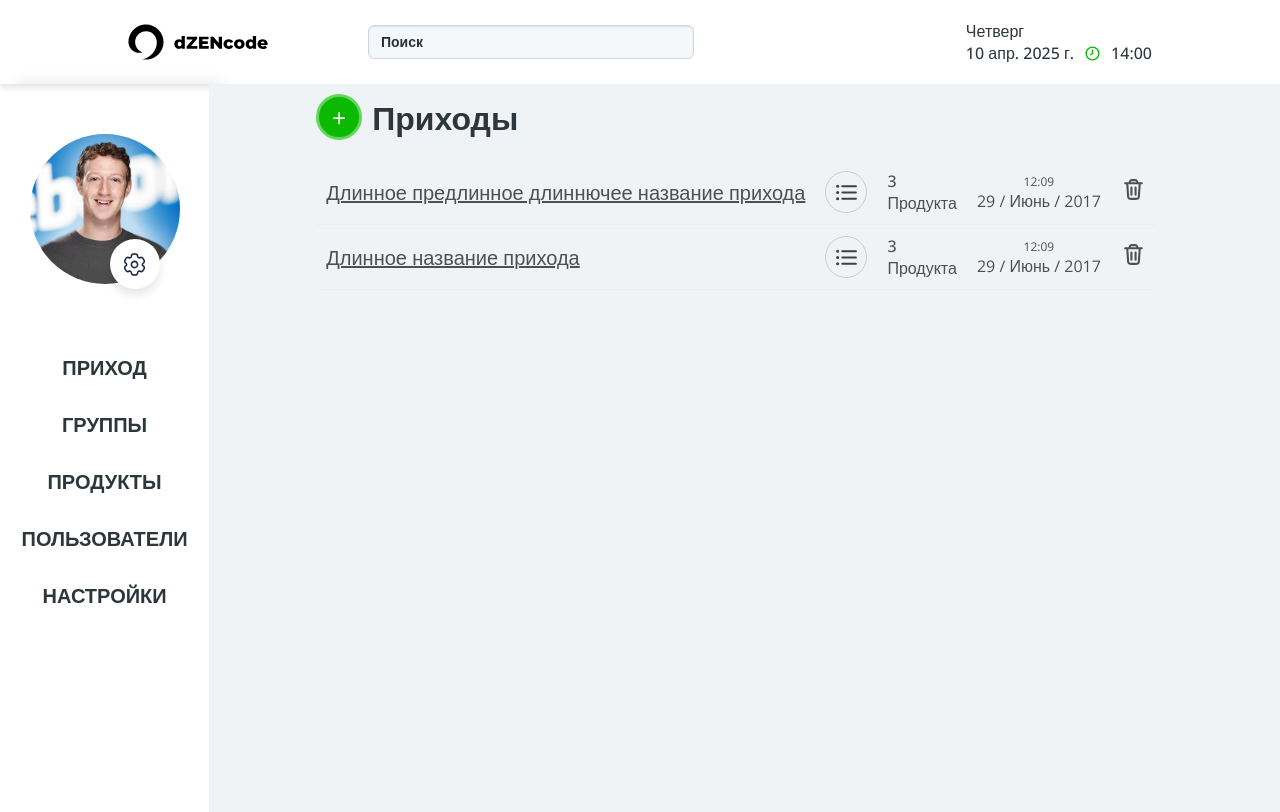
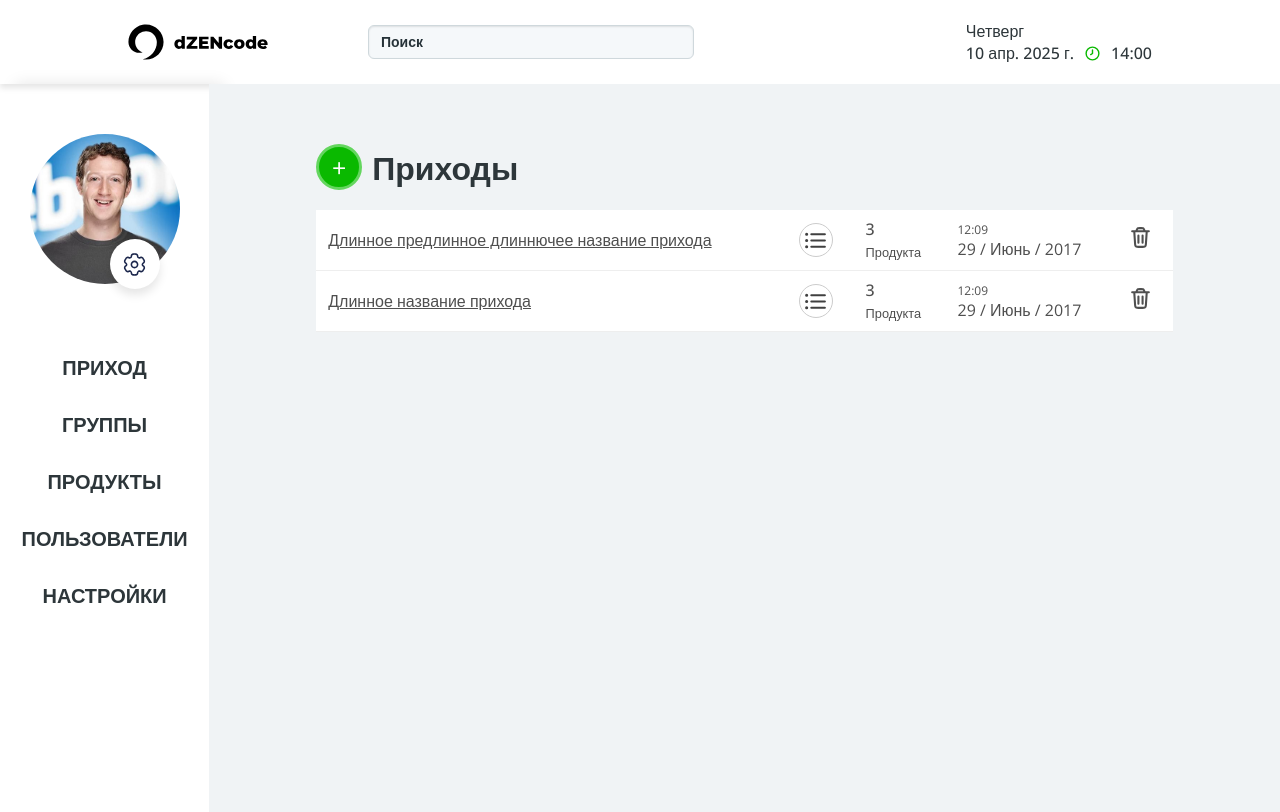
Before and after one commit to jalisco2213/orders-products, a Vue app: page / in a window 1280 px wide. Built offline with nearby package versions, Linux system fonts and the light colour scheme.

Commit message:
update order detail

```diff
--- /dev/null
+++ b/src/assets/animation.scss
@@ -0,0 +1,47 @@
+.animation-modal {
+  -webkit-animation-name: fadeInUp;
+  animation-name: fadeInUp;
+  -webkit-animation-duration: .5s;
+  animation-duration: .5s;
+  -webkit-animation-fill-mode: both;
+  animation-fill-mode: both;
+
+  @-webkit-keyframes fadeInUp {
+    0% {
+      opacity: 0;
+      -webkit-transform: translate3d(0, 100%, 0);
+      transform: translate3d(0, 100%, 0);
+    }
+    100% {
+      opacity: 1;
+      -webkit-transform: none;
+      transform: none;
+    }
+  }
+  @keyframes fadeInUp {
+    0% {
+      opacity: 0;
+      -webkit-transform: translate3d(0, 100%, 0);
+      transform: translate3d(0, 100%, 0);
+    }
+    100% {
+      opacity: 1;
+      -webkit-transform: none;
+      transform: none;
+    }
+  }
+}
+
+.slide-fade-enter-active {
+  transition: all 0.2s ease-out;
+}
+
+.slide-fade-leave-active {
+  transition: all 0.2s ease-in;
+}
+
+.slide-fade-enter-from,
+.slide-fade-leave-to {
+  opacity: 0;
+  transform: translateX(20px);
+}
--- a/src/assets/common.scss
+++ b/src/assets/common.scss
@@ -1,3 +1,4 @@
+@use './animation';
 @import url('https://fonts.googleapis.com/css2?family=Open+Sans:ital,wght@0,300..800;1,300..800&display=swap');
 
 * {
@@ -47,6 +48,7 @@ a {
 }
 
 main {
+  padding-top: 50px;
   background: #f0f3f5;
   width: 100%;
   opacity: 0;
@@ -56,6 +58,12 @@ main {
 @keyframes fadeIn {
   from { opacity: 0; }
   to { opacity: 1; }
+}
+
+.line {
+  height: 1px;
+  background-color: #e8e8e8;
+  margin: 16px 0;
 }
 
 .router-view-enter-active,
--- a/src/components/Orders/OrderDetail.vue
+++ b/src/components/Orders/OrderDetail.vue
@@ -1,31 +1,32 @@
 <script setup>
-defineProps(['order']);
-const emit = defineEmits(['close', 'delete-order']);
+import Trash from "@/components/svg/Trash.vue";
+import DeletePopup from "@/components/Orders/DeletePopup.vue";
+import {ref} from 'vue';
 
-const formatDate = (dateString) => {
-  const date = new Date(dateString);
-  return date.toLocaleDateString('ru-RU', {
-    year: 'numeric',
-    month: 'long',
-    day: 'numeric',
-    hour: '2-digit',
-    minute: '2-digit'
-  });
+const props = defineProps(['order']);
+const emit = defineEmits(['close', 'delete-product']);
+
+const localProducts = ref([...props.order.products]);
+const showDeletePopup = ref(false);
+const productToDelete = ref(null);
+
+const confirmDeleteProduct = (product) => {
+  productToDelete.value = product;
+  showDeletePopup.value = true;
 };
 
-const formatDateAlt = (dateString) => {
-  const date = new Date(dateString);
-  const day = date.getDate().toString().padStart(2, '0');
-  const month = (date.getMonth() + 1).toString().padStart(2, '0');
-  const year = date.getFullYear();
-  return `${day}.${month}.${year}`;
+const cancelDelete = () => {
+  showDeletePopup.value = false;
+  productToDelete.value = null;
 };
 
-const calculateTotal = (products, currency) => {
-  return products.reduce((sum, product) => {
-    const price = product.price.find(p => p.symbol === currency);
-    return sum + (price ? price.value : 0);
-  }, 0);
+const confirmDelete = () => {
+  if (productToDelete.value) {
+    localProducts.value = localProducts.value.filter(product => product.id !== productToDelete.value.id);
+    emit('delete-product', productToDelete.value.id);
+    showDeletePopup.value = false;
+    productToDelete.value = null;
+  }
 };
 </script>
 
@@ -35,39 +36,54 @@ const calculateTotal = (products, currency) => {
 
     <h2>{{ order.name }}</h2>
 
-    <div class="order-info">
-      <div class="info-row">
-        <span class="label">Количество продуктов:</span>
-        <span>{{ order.products.length }}</span>
-      </div>
+    <div class="line"></div>
 
-      <div class="info-row">
-        <span class="label">Дата создания:</span>
-        <span>{{ formatDate(order.date) }}</span>
-      </div>
+    <div class="products-list">
+      <div v-for="product in localProducts" :key="product.id" class="product-item">
+        <div style="display: flex; align-items: center; gap: 10px; justify-content: space-between">
+          <div class="product-img">
+            <img style="width: 50px" src="/monitor.png" alt="">
+          </div>
 
-      <div class="info-row">
-        <span class="label">Дата создания (альтернативный формат):</span>
-        <span>{{ formatDateAlt(order.date) }}</span>
-      </div>
+          <div class="product-info">
+            <div class="product-title">{{ product.title }}</div>
+            <div class="product-serial">Серийный номер: {{ product.serialNumber }}</div>
+            <div class="product-price">
+              Цена:
+              <span v-for="(price, index) in product.price" :key="index">
+                {{ price.value }}{{ price.symbol }}
+                <span v-if="index < product.price.length - 1"> / </span>
+              </span>
+            </div>
+            <div class="product-guarantee">
+              Гарантия: {{ product.guarantee.start }} - {{ product.guarantee.end }}
+            </div>
+          </div>
 
-      <div class="info-row">
-        <span class="label">Сумма прихода:</span>
-        <span>{{ calculateTotal(order.products, 'USD') }} USD /
-          {{ calculateTotal(order.products, 'UAH') }} UAH</span>
+          <div class="product-remove" @click="confirmDeleteProduct(product)">
+            <Trash/>
+          </div>
+        </div>
       </div>
     </div>
 
-    <button class="delete-btn" @click="$emit('delete-order')">Удалить приход</button>
+    <DeletePopup
+        v-if="showDeletePopup"
+        :itemName="productToDelete?.title"
+        :itemImage="'/monitor.png'"
+        :itemSerial="productToDelete?.serialNumber"
+        @cancel="cancelDelete"
+        @confirm="confirmDelete"
+    />
   </div>
 </template>
 
 <style scoped>
 .order-details {
-  flex: 1;
+  width: 100%;
+  background: #fff;
   padding: 20px;
   position: relative;
-  overflow-y: auto;
 }
 
 .close-btn {
@@ -85,32 +101,34 @@ const calculateTotal = (products, currency) => {
   color: #333;
 }
 
-.order-info {
+.products-list {
   margin-top: 20px;
 }
 
-.info-row {
+.product-item {
+  padding: 15px;
+  border: 1px solid #eee;
+  border-radius: 5px;
   margin-bottom: 10px;
-  display: flex;
 }
 
-.label {
+.product-title {
   font-weight: bold;
-  margin-right: 10px;
-  min-width: 250px;
+  margin-bottom: 5px;
 }
 
-.delete-btn {
-  margin-top: 20px;
-  padding: 8px 16px;
-  background-color: #ff4444;
-  color: white;
-  border: none;
-  border-radius: 4px;
-  cursor: pointer;
+.product-serial, .product-price, .product-guarantee {
+  margin-bottom: 3px;
+  font-size: 0.9em;
+  color: #555;
 }
 
-.delete-btn:hover {
-  background-color: #cc0000;
+.product-remove {
+  cursor: pointer;
+  padding: 5px;
+}
+
+.product-remove:hover {
+  opacity: 0.7;
 }
 </style>
--- a/src/components/Orders/OrderList.vue
+++ b/src/components/Orders/OrderList.vue
@@ -1,6 +1,7 @@
 <script setup>
 import List from "@/components/svg/List.vue";
 import Trash from "@/components/svg/Trash.vue";
+import ArrowRight from "@/components/svg/ArrowRight.vue";
 
 const {orders, selectedOrder, isDetailsOpen} = defineProps({
   orders: {
@@ -49,30 +50,31 @@ function handleDelete(order, event) {
           :key="order.id"
           :class="{ 'active': selectedOrder?.id === order.id }"
       >
-        <td v-if="!isDetailsOpen">
+        <td v-if="!isDetailsOpen" class="name-cell">
           <div class="name">{{ order.name }}</div>
         </td>
 
-        <td>
-          <div @click="emit('select-order', order)" class="list">
+        <td @click="emit('select-order', order)" class="list-cell">
+          <div class="list">
             <List/>
           </div>
         </td>
 
-        <td class="product">
-          <p>
+        <td class="product-cell">
+          <p class="product-count">
             {{ order.products.length }}
           </p>
-          <span>Продукта</span>
+          <span class="product-label">Продукта</span>
         </td>
 
-        <td style="text-align: center">
-          <div class="date">{{ formatTime(order.date) }}</div>
-          <div>{{ formatDate(order.date) }}</div>
+        <td class="date-cell">
+          <div class="time">{{ formatTime(order.date) }}</div>
+          <div class="date">{{ formatDate(order.date) }}</div>
+          <ArrowRight class="arrow-right" v-if="selectedOrder?.id === order.id"/>
         </td>
 
-        <td v-if="!isDetailsOpen">
-          <Trash @click.stop="handleDelete(order, $event)" style="cursor: pointer"/>
+        <td v-if="!isDetailsOpen" class="action-cell">
+          <Trash style="cursor: pointer"/>
         </td>
       </tr>
       </tbody>
@@ -86,38 +88,68 @@ function handleDelete(order, event) {
   border-collapse: collapse;
 }
 
+.orders-list {
+  width: 100%;
+  max-width: 100%;
+  overflow-x: auto;
+}
+
 .orders-table {
   cursor: default;
   color: #4f4f4f;
+  min-width: 300px;
+  width: 100%;
 
   td {
-    padding: 10px;
+    background: #fff;
+    padding: 8px 12px;
+    position: relative;
+  }
+
+  .time {
+    font-size: 12px;
+    font-weight: 100;
+    white-space: nowrap;
   }
 
   .date {
-    font-size: 12px;
-    font-weight: 100;
+    white-space: nowrap;
   }
 
   .list {
     display: flex;
     align-items: center;
     justify-content: center;
-    width: 40px;
-    height: 40px;
+    width: 32px;
+    height: 32px;
     border-radius: 50%;
     border: 1px solid #ccc;
+    position: relative;
     cursor: pointer;
+    transition: .5s ease-in-out;
+
+    &:hover {
+      background: #ddd;
+      transition: .5s ease-in-out;
+    }
   }
 
-  .product {
-    p {
-      font-weight: 500;
-    }
+  .arrow-right {
+    position: absolute;
+    right: 10px;
+    top: 50%;
+    transform: translateY(-50%);
+    color: #4f4f4f;
+  }
 
-    span {
-      font-weight: 100;
-    }
+  .product-count {
+    font-weight: 500;
+    margin: 0;
+  }
+
+  .product-label {
+    font-weight: 100;
+    font-size: 0.8em;
   }
 
   tr {
@@ -135,7 +167,66 @@ function handleDelete(order, event) {
 
   .name {
     text-decoration: underline;
-    font-size: 20px;
+    font-size: 16px;
+    white-space: nowrap;
+    overflow: auto;
+    text-overflow: ellipsis;
+  }
+}
+
+@media (max-width: 768px) {
+  .orders-table {
+    td {
+      padding: 6px 8px;
+    }
+
+    .name {
+      font-size: 14px;
+      max-width: 100px;
+    }
+
+    .list {
+      width: 28px;
+      height: 28px;
+    }
+
+    .product-count {
+      font-size: 14px;
+    }
+
+    .product-label {
+      font-size: 0.7em;
+    }
+
+    .time, .date {
+      font-size: 11px;
+    }
+  }
+}
+
+@media (max-width: 480px) {
+  .orders-table {
+    td {
+      padding: 4px 6px;
+    }
+
+    .name {
+      font-size: 12px;
+      max-width: 80px;
+    }
+
+    .list {
+      width: 24px;
+      height: 24px;
+    }
+
+    .product-cell {
+      display: none; /* Скрываем количество продуктов на очень маленьких экранах */
+    }
+
+    .time, .date {
+      font-size: 10px;
+    }
   }
 }
 </style>
--- /dev/null
+++ b/src/components/svg/ArrowRight.vue
@@ -0,0 +1,3 @@
+<template>
+  <svg width="15px" height="15px" viewBox="-4.5 0 20 20" version="1.1" xmlns="http://www.w3.org/2000/svg" xmlns:xlink="http://www.w3.org/1999/xlink" fill="#000000"><g id="SVGRepo_bgCarrier" stroke-width="0"></g><g id="SVGRepo_tracerCarrier" stroke-linecap="round" stroke-linejoin="round"></g><g id="SVGRepo_iconCarrier"> <title>arrow_right [#3a3a3a]</title> <desc>Created with Sketch.</desc> <defs> </defs> <g id="Page-1" stroke="none" stroke-width="1" fill="none" fill-rule="evenodd"> <g id="Dribbble-Light-Preview" transform="translate(-305.000000, -6679.000000)" fill="#373737"> <g id="icons" transform="translate(56.000000, 160.000000)"> <path d="M249.365851,6538.70769 L249.365851,6538.70769 C249.770764,6539.09744 250.426289,6539.09744 250.830166,6538.70769 L259.393407,6530.44413 C260.202198,6529.66364 260.202198,6528.39747 259.393407,6527.61699 L250.768031,6519.29246 C250.367261,6518.90671 249.720021,6518.90172 249.314072,6519.28247 L249.314072,6519.28247 C248.899839,6519.67121 248.894661,6520.31179 249.302681,6520.70653 L257.196934,6528.32352 C257.601847,6528.71426 257.601847,6529.34685 257.196934,6529.73759 L249.365851,6537.29462 C248.960938,6537.68437 248.960938,6538.31795 249.365851,6538.70769" id="arrow_right-[#3a3a3a]"> </path> </g> </g> </g> </g></svg>
+</template>
--- a/src/views/OrdersView.vue
+++ b/src/views/OrdersView.vue
@@ -20,15 +20,16 @@ const closeDetails = () => {
   isDetailsOpen.value = false;
 };
 
-const deleteOrder = () => {
-  if (selectedOrder.value) {
-    const index = ordersList.findIndex(o => o.id === selectedOrder.value.id);
+const deleteOrder = (order) => {
+  const index = ordersList.findIndex(o => o.id === order.id);
   if (index !== -1) {
     ordersList.splice(index, 1);
   }
-    closeDetails();
+  if (selectedOrder.value && selectedOrder.value.id === order.id) {
+    selectedOrder.value = null;
+    isDetailsOpen.value = false;
+  }
   showDeletePopup.value = false;
-  }
 };
 </script>
 
@@ -43,6 +44,7 @@ const deleteOrder = () => {
 
     <div class="orders-container">
       <div class="order-table">
+        <transition name="slide-fade">
           <OrdersList
               :orders="ordersList"
               :selectedOrder="selectedOrder"
@@ -50,26 +52,26 @@ const deleteOrder = () => {
               @select-order="selectOrder"
               @delete-order="(order) => { selectedOrder = order; showDeletePopup = true; }"
           />
+        </transition>
 
+        <transition name="slide-fade">
           <OrderDetails
               v-if="selectedOrder"
               :order="selectedOrder"
               @close="closeDetails"
               @delete-order="showDeletePopup = true"
           />
+        </transition>
       </div>
-
-      <DeletePopup
-          v-if="showDeletePopup"
-          :orderName="selectedOrder?.name"
-          @cancel="showDeletePopup = false"
-          @confirm="deleteOrder"
-      />
     </div>
   </div>
 </template>
 
 <style lang="scss" scoped>
+.orders-container {
+  overflow: auto;
+}
+
 .orders-header {
   display: flex;
   align-items: center;
@@ -105,5 +107,6 @@ const deleteOrder = () => {
 
 .order-table {
   display: flex;
+  gap: 10px;
 }
 </style>
```
Also changed, not shown: src/components/Orders/DeletePopup.vue (+44 -12 lines), src/data/orders.js (+12 -12 lines), public/monitor.png (added). Lines whose indentation alone changed are shown as unchanged.
